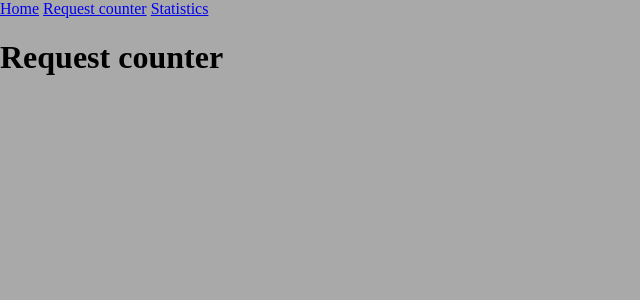
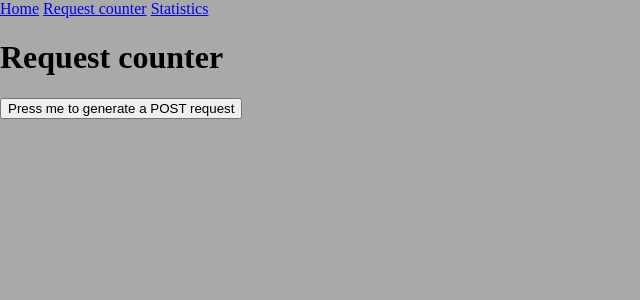
Before and after one commit to dandumitriu33/request-counter-with-Flask, a Flask app: page /request-counter in a window 1280 px wide. Shown: the top 300 px of the page, without its empty margins (0-640 px from the left). Run offline with Flask 2, Linux system fonts and the light colour scheme.

Commit message:
Add the POST request counter feature

```diff
--- a/templates/request-counter.html
+++ b/templates/request-counter.html
@@ -8,4 +8,10 @@
 {% block body %}
 <h1>Request counter</h1>
 
+    <form action="{{ url_for('request_counter') }}" method="POST">
+        <input type="submit" value="Press me to generate a POST request">
+    </form>
+
+
+
 {% endblock body %}
```
